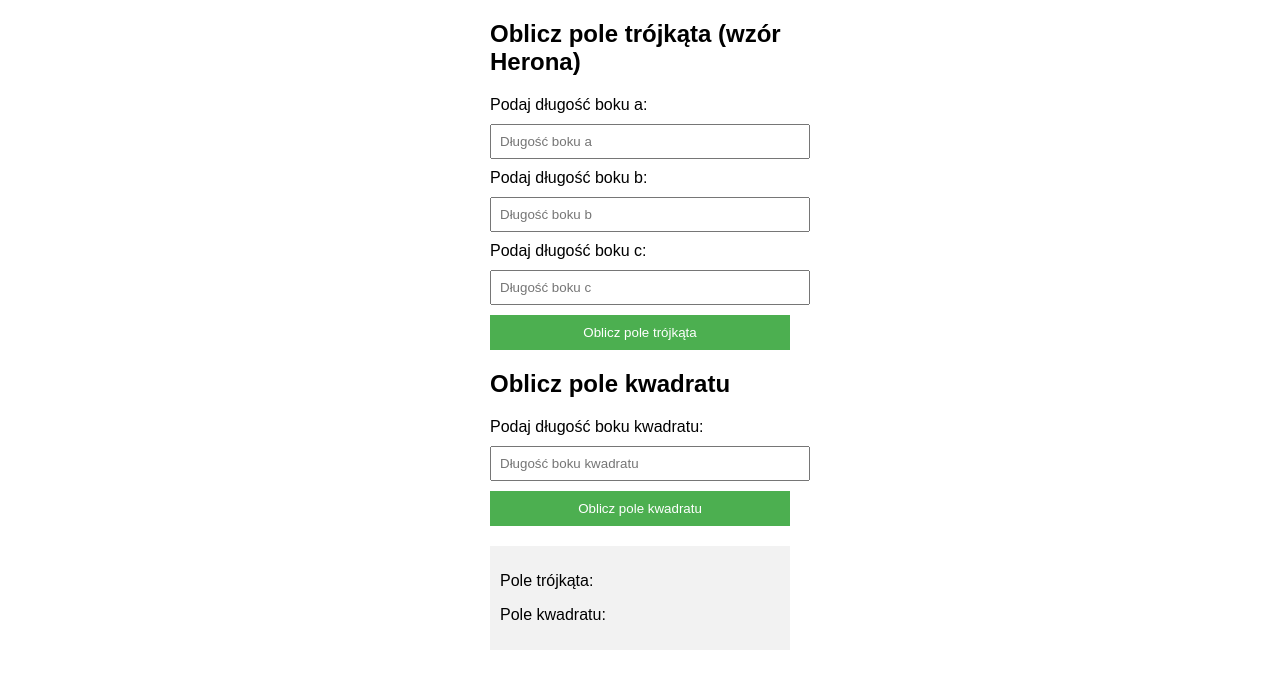
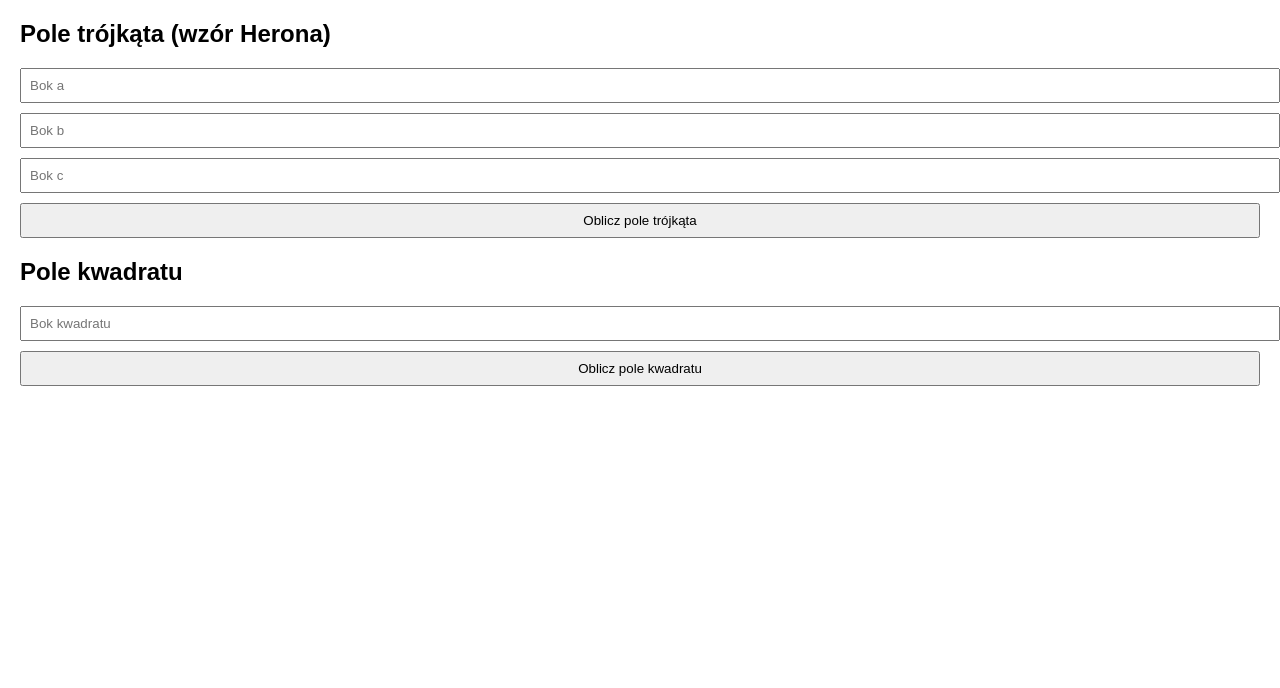
Before and after one commit to Mafioza77/Pole-Tr-jk-ta, a plain HTML site: page index.html in a window 1280 px wide. Drawn offline with Linux system fonts and the light colour scheme.

Commit message:
Update index.html

```diff
--- a/index.html
+++ b/index.html
@@ -5,101 +5,41 @@
     <meta name="viewport" content="width=device-width, initial-scale=1.0">
     <title>Kalkulator pola</title>
     <style>
-        body {
-            font-family: Arial, sans-serif;
-            margin: 20px;
-        }
-
-        .container {
-            width: 300px;
-            margin: auto;
-        }
-
-        input[type="number"] {
-            width: 100%;
-            padding: 8px;
-            margin: 10px 0;
-        }
-
-        button {
-            padding: 10px;
-            background-color: #4CAF50;
-            color: white;
-            border: none;
-            cursor: pointer;
-            width: 100%;
-        }
-
-        button:hover {
-            background-color: #45a049;
-        }
-
-        .result {
-            margin-top: 20px;
-            padding: 10px;
-            background-color: #f2f2f2;
-        }
+        body { font-family: Arial, sans-serif; margin: 20px; }
+        input, button { display: block; margin: 10px 0; width: 100%; padding: 8px; }
+        .result { margin-top: 20px; }
     </style>
 </head>
 <body>
 
-<div class="container">
-    <h2>Oblicz pole trójkąta (wzór Herona)</h2>
-    <label for="a">Podaj długość boku a:</label>
-    <input type="number" id="a" placeholder="Długość boku a">
+<h2>Pole trójkąta (wzór Herona)</h2>
+<input type="number" id="a" placeholder="Bok a">
+<input type="number" id="b" placeholder="Bok b">
+<input type="number" id="c" placeholder="Bok c">
+<button onclick="calculateTriangle()">Oblicz pole trójkąta</button>
 
-    <label for="b">Podaj długość boku b:</label>
-    <input type="number" id="b" placeholder="Długość boku b">
+<h2>Pole kwadratu</h2>
+<input type="number" id="side" placeholder="Bok kwadratu">
+<button onclick="calculateSquare()">Oblicz pole kwadratu</button>
 
-    <label for="c">Podaj długość boku c:</label>
-    <input type="number" id="c" placeholder="Długość boku c">
-
-    <button onclick="calculateTriangle()">Oblicz pole trójkąta</button>
-
-    <h2>Oblicz pole kwadratu</h2>
-    <label for="side">Podaj długość boku kwadratu:</label>
-    <input type="number" id="side" placeholder="Długość boku kwadratu">
-
-    <button onclick="calculateSquare()">Oblicz pole kwadratu</button>
-
-    <div class="result">
-        <p id="triangle-result">Pole trójkąta: </p>
-        <p id="square-result">Pole kwadratu: </p>
-    </div>
+<div class="result">
+    <p id="triangle-result"></p>
+    <p id="square-result"></p>
 </div>
 
 <script>
     function calculateTriangle() {
-        const a = parseFloat(document.getElementById('a').value);
-        const b = parseFloat(document.getElementById('b').value);
-        const c = parseFloat(document.getElementById('c').value);
-
-        if (isNaN(a) || isNaN(b) || isNaN(c)) {
-            alert("Proszę wprowadzić poprawne wartości dla wszystkich boków.");
-            return;
-        }
-
-        // Wzór Herona
+        const a = +document.getElementById('a').value;
+        const b = +document.getElementById('b').value;
+        const c = +document.getElementById('c').value;
         const s = (a + b + c) / 2;
         const area = Math.sqrt(s * (s - a) * (s - b) * (s - c));
-
-        if (isNaN(area) || area <= 0) {
-            document.getElementById('triangle-result').innerHTML = "Pole trójkąta: Błędne dane, trójkąt nie może istnieć.";
-        } else {
-            document.getElementById('triangle-result').innerHTML = "Pole trójkąta: " + area.toFixed(2) + " jednostek kwadratowych";
-        }
+        document.getElementById('triangle-result').textContent = isNaN(area) ? "Błędne dane" : `Pole trójkąta: ${area.toFixed(2)}`;
     }
 
     function calculateSquare() {
-        const side = parseFloat(document.getElementById('side').value);
-
-        if (isNaN(side) || side <= 0) {
-            alert("Proszę wprowadzić poprawną długość boku kwadratu.");
-            return;
-        }
-
-        const area = side * side;
-        document.getElementById('square-result').innerHTML = "Pole kwadratu: " + area.toFixed(2) + " jednostek kwadratowych";
+        const side = +document.getElementById('side').value;
+        document.getElementById('square-result').textContent = side > 0 ? `Pole kwadratu: ${(side * side).toFixed(2)}` : "Błędne dane";
     }
 </script>
 
```
